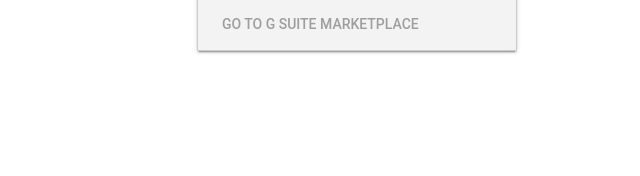
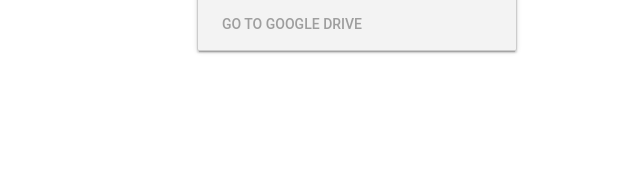
Before and after one commit to business-process-cloud-portal/bpmn-viewer, a browser extension: page src/index.html in a window 1280 px wide. Shown: the part 525-701 px from the top of the page, 203-843 px from the left. Drawn offline with nearby package versions, Linux system fonts and the light colour scheme.

Commit message:
Splash Screen Link changed to Google Drive

```diff
--- a/src/index.html
+++ b/src/index.html
@@ -81,8 +81,8 @@
           a BPMN diagram from drive with "Open with..." and choose the BPMN Viewer.
         </div>
         <div class="mdl-card__actions mdl-card--border">
-          <a class="mdl-button mdl-button--colored mdl-js-button mdl-js-ripple-effect" href="https://gsuite.google.com/marketplace/?hl=de">
-            Go to G Suite Marketplace
+          <a class="mdl-button mdl-button--colored mdl-js-button mdl-js-ripple-effect" href="https://drive.google.com/">
+            Go to Google Drive
           </a>
         </div>
         <!--div class="mdl-card__menu">
```
